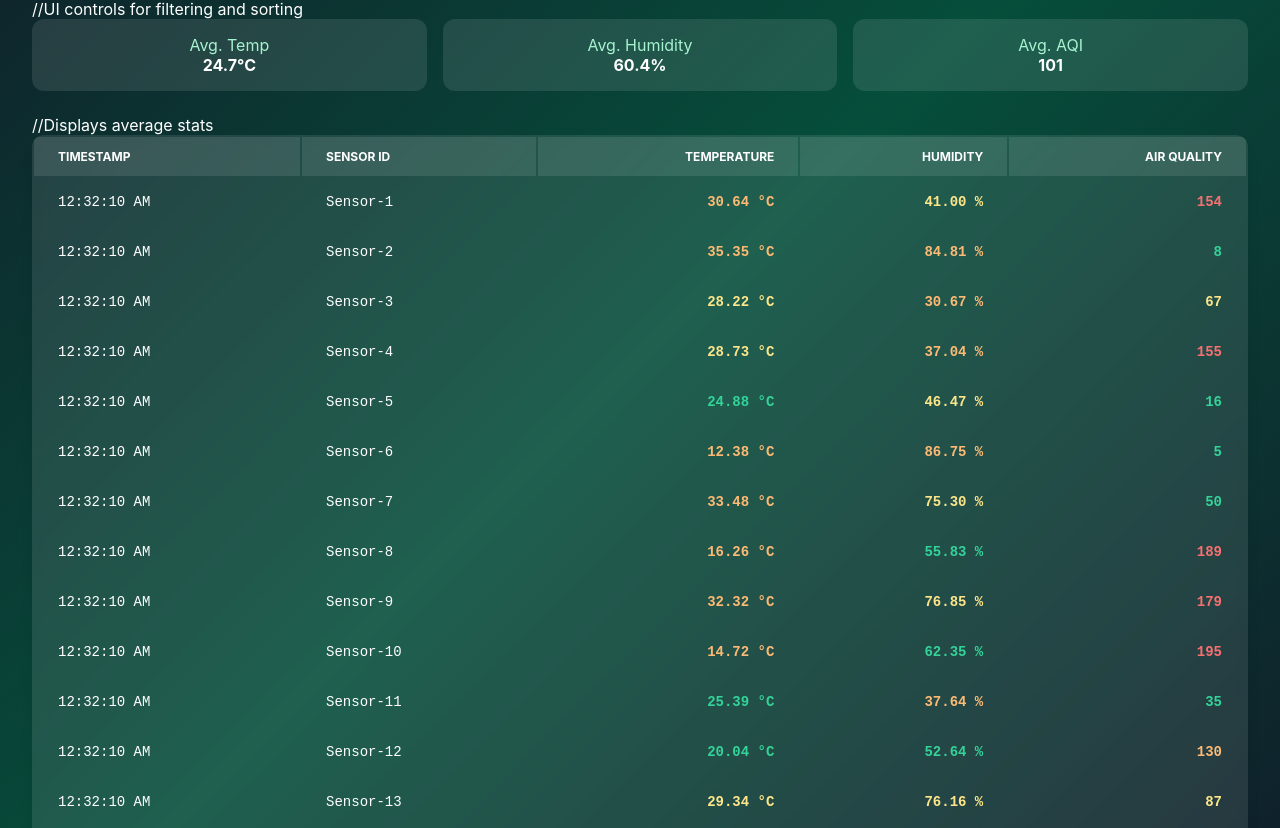
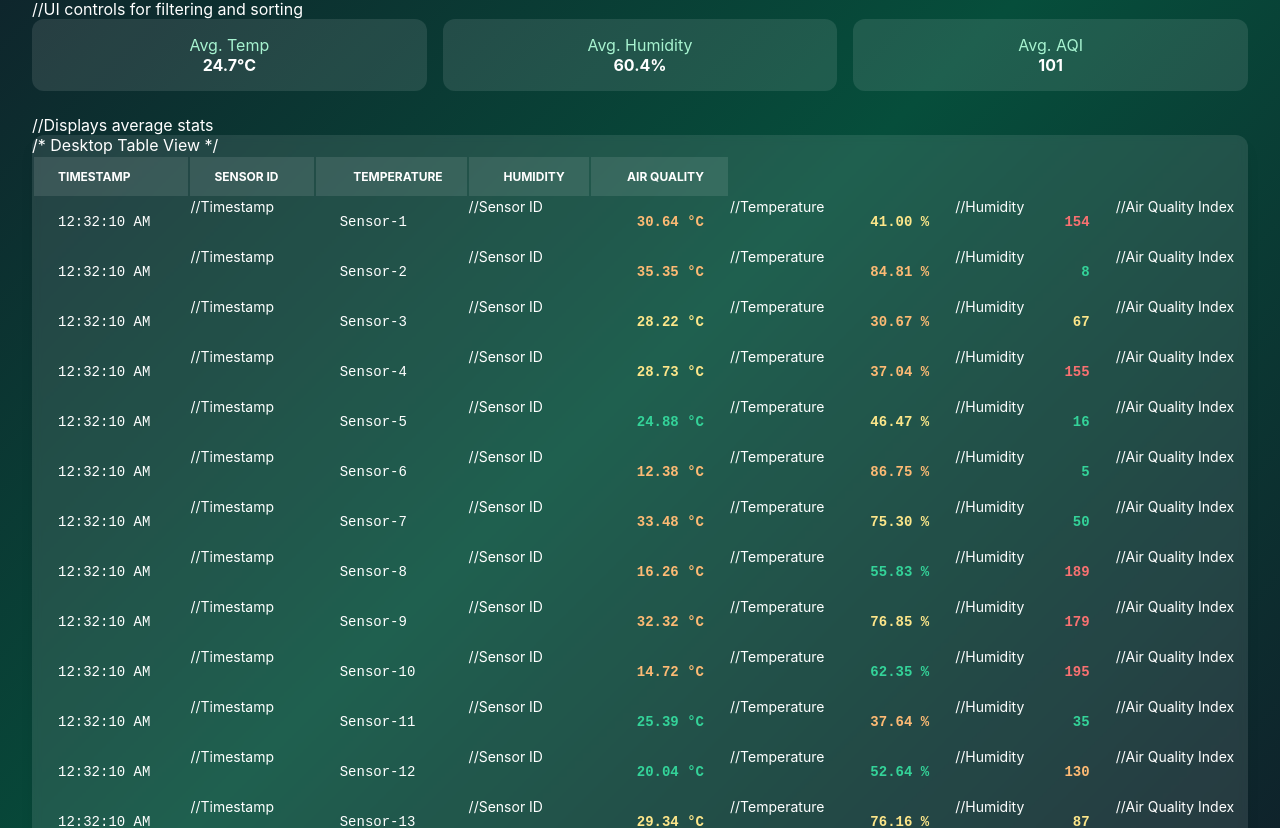
Before and after one commit to GrantOkawa/greenhouse-sensor-dashboard, a React (Create React App) app: page / in a window 1280 px wide. Shown: the part 348-1176 px from the top of the page. Built offline with nearby package versions, Linux system fonts and the light colour scheme; the HTML template or start-up script is replaced by a standard one.

Commit message:
Added comments for DataTable

```diff
--- a/src/components/DataTable.tsx
+++ b/src/components/DataTable.tsx
@@ -1,7 +1,7 @@
 import React, { memo } from "react";
 import { SensorData } from "../types";
 
-// Utility function for timestamp formatting
+//Converts ISO timestamp to a human-readable format
 const formatTimestamp = (isoString: string): string => {
   try {
     const date = new Date(isoString);
@@ -20,7 +20,7 @@ const formatTimestamp = (isoString: string): string => {
   }
 };
 
-// Color coding logic extracted to separate function
+// Returns the appropriate color class based on the metric value and type (temp, humidity, aqi)
 const getMetricColor = (
   value: number,
   type: "temp" | "humidity" | "aqi"
@@ -44,6 +44,7 @@ const getMetricColor = (
     },
   };
 
+  // For AQI, more specific ranges
   if (type === "aqi") {
     if (value <= colorRanges.aqi.good.max) return "text-green-400";
     if (value <= colorRanges.aqi.warning.max) return "text-yellow-300";
@@ -51,6 +52,7 @@ const getMetricColor = (
     return "text-red-400";
   }
 
+  // For temperature and humidity
   const range = colorRanges[type];
   if (value >= range.good.min && value <= range.good.max)
     return "text-green-400";
@@ -59,11 +61,12 @@ const getMetricColor = (
   return "text-orange-300";
 };
 
-// Memoized table row component
+//A single table row that displays sensor data, wrapped in memo to avoid unnecessary re-renders
 const TableRow = memo<{ data: SensorData }>(({ data }) => (
   <tr className="table-row border-b border-white-10 hover:bg-white-5">
-    <td className="table-cell font-mono">{formatTimestamp(data.timestamp)}</td>
-    <td className="table-cell">{data.sensorId}</td>
+    <td className="table-cell font-mono">{formatTimestamp(data.timestamp)}</td>{" "}
+    //Timestamp
+    <td className="table-cell">{data.sensorId}</td> //Sensor ID
     <td
       className={`table-cell text-right font-semibold ${getMetricColor(
         data.temperature,
@@ -71,7 +74,8 @@ const TableRow = memo<{ data: SensorData }>(({ data }) => (
       )}`}
     >
       {data.temperature.toFixed(2)} °C
-    </td>
+    </td>{" "}
+    //Temperature
     <td
       className={`table-cell text-right font-semibold ${getMetricColor(
         data.humidity,
@@ -79,7 +83,8 @@ const TableRow = memo<{ data: SensorData }>(({ data }) => (
       )}`}
     >
       {data.humidity.toFixed(2)} %
-    </td>
+    </td>{" "}
+    //Humidity
     <td
       className={`table-cell text-right font-semibold ${getMetricColor(
         data.airQuality,
@@ -87,18 +92,20 @@ const TableRow = memo<{ data: SensorData }>(({ data }) => (
       )}`}
     >
       {data.airQuality.toFixed(0)}
-    </td>
+    </td>{" "}
+    //Air Quality Index
   </tr>
 ));
 
-// Memoized mobile card component
+// A mobile-friendly card component that displays sensor data
 const MobileCard = memo<{ data: SensorData }>(({ data }) => (
   <div className="mobile-card bg-white-10 border border-white-20">
     <div className="flex justify-between items-center mb-2">
-      <span className="font-bold text-white">{data.sensorId}</span>
+      <span className="font-bold text-white">{data.sensorId}</span> //Sensor ID
       <span className="text-sm text-gray-300 font-mono">
         {formatTimestamp(data.timestamp)}
-      </span>
+      </span>{" "}
+      //Timestamp
     </div>
     <div className="mobile-data-grid">
       <div>
@@ -107,7 +114,8 @@ const MobileCard = memo<{ data: SensorData }>(({ data }) => (
           className={`metric-value ${getMetricColor(data.temperature, "temp")}`}
         >
           {data.temperature.toFixed(1)}°
-        </p>
+        </p>{" "}
+        //Temperature
       </div>
       <div>
         <p className="metric-label">Humidity</p>
@@ -118,19 +126,21 @@ const MobileCard = memo<{ data: SensorData }>(({ data }) => (
           )}`}
         >
           {data.humidity.toFixed(1)}%
-        </p>
+        </p>{" "}
+        //Humidity
       </div>
       <div>
         <p className="metric-label">AQI</p>
         <p className={`metric-value ${getMetricColor(data.airQuality, "aqi")}`}>
           {data.airQuality.toFixed(0)}
-        </p>
+        </p>{" "}
+        //Air Quality Index
       </div>
     </div>
   </div>
 ));
 
-// Empty state component
+//Shows an empty state when no data is available, user filtered out all data
 const EmptyState = () => (
   <div className="no-data-container bg-white-5 rounded-lg">
     <p className="text-white">No data matches the current filters.</p>
@@ -146,7 +156,7 @@ const DataTable: React.FC<{ data: SensorData[] }> = memo(({ data }) => {
 
   return (
     <div className="data-table-container bg-white-10 backdrop-blur-sm rounded-xl shadow-lg border border-white-20 overflow-hidden">
-      {/* Desktop Table View */}
+      /* Desktop Table View */
       <div className="desktop-only">
         <table className="table">
           <thead className="table-header text-xs text-white uppercase">
@@ -178,8 +188,7 @@ const DataTable: React.FC<{ data: SensorData[] }> = memo(({ data }) => {
           </tbody>
         </table>
       </div>
-
-      {/* Mobile Card View */}
+      /* Mobile Card View */
       <div className="mobile-only p-4 space-y-4">
         {data.map((item) => (
           <MobileCard key={`${item.sensorId}-${item.timestamp}`} data={item} />
@@ -189,8 +198,4 @@ const DataTable: React.FC<{ data: SensorData[] }> = memo(({ data }) => {
   );
 });
 
-DataTable.displayName = "DataTable";
-TableRow.displayName = "TableRow";
-MobileCard.displayName = "MobileCard";
-
 export default DataTable;
```
